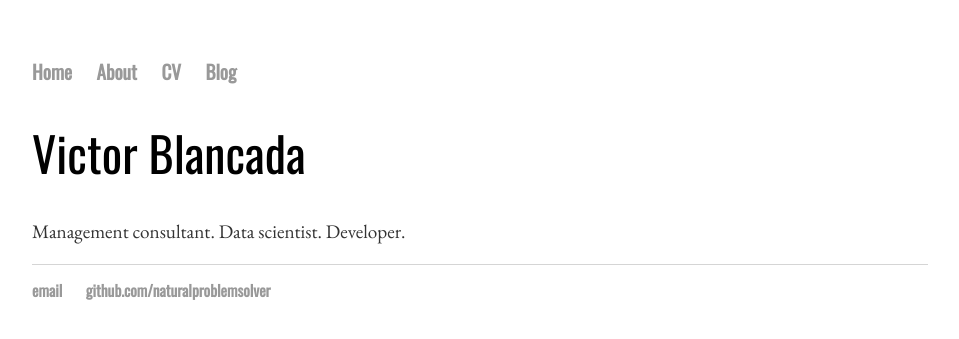
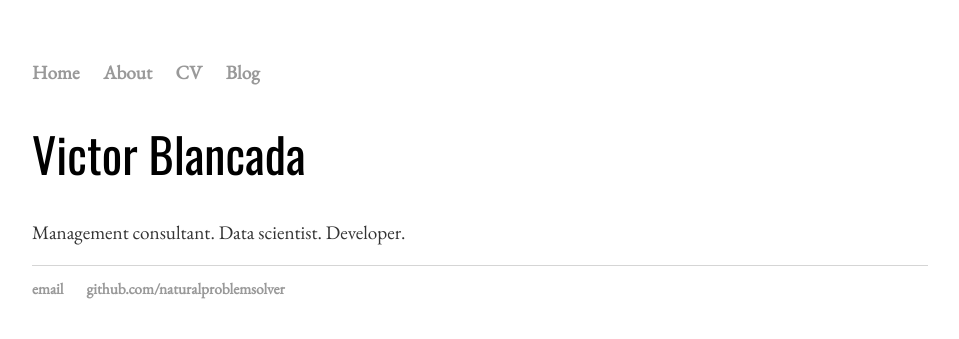
Before and after one commit to victorangeloblancada/victorangeloblancada.github.io-jekyll, a Jekyll site: the page built from index.html, in a window 1280 px wide. Shown: the top 339 px of the page, without its empty margins (160-1119 px from the left). Built offline with Jekyll 4.4.1, drawn with Linux system fonts in a browser that asks for light colours.

Commit message:
Update main.css

```diff
--- a/css/main.css
+++ b/css/main.css
@@ -26,7 +26,7 @@ h1, h2, h3 {
 h1 {
     font-size: 3em;
 }
-p, ul, ol {
+p, li {
     font-family:'EB Garamond', 'Garamond', 'Times', 'Times New Roman', 'Serif';
     font-size: 1.2em;
     line-height: 1.3em;
```
